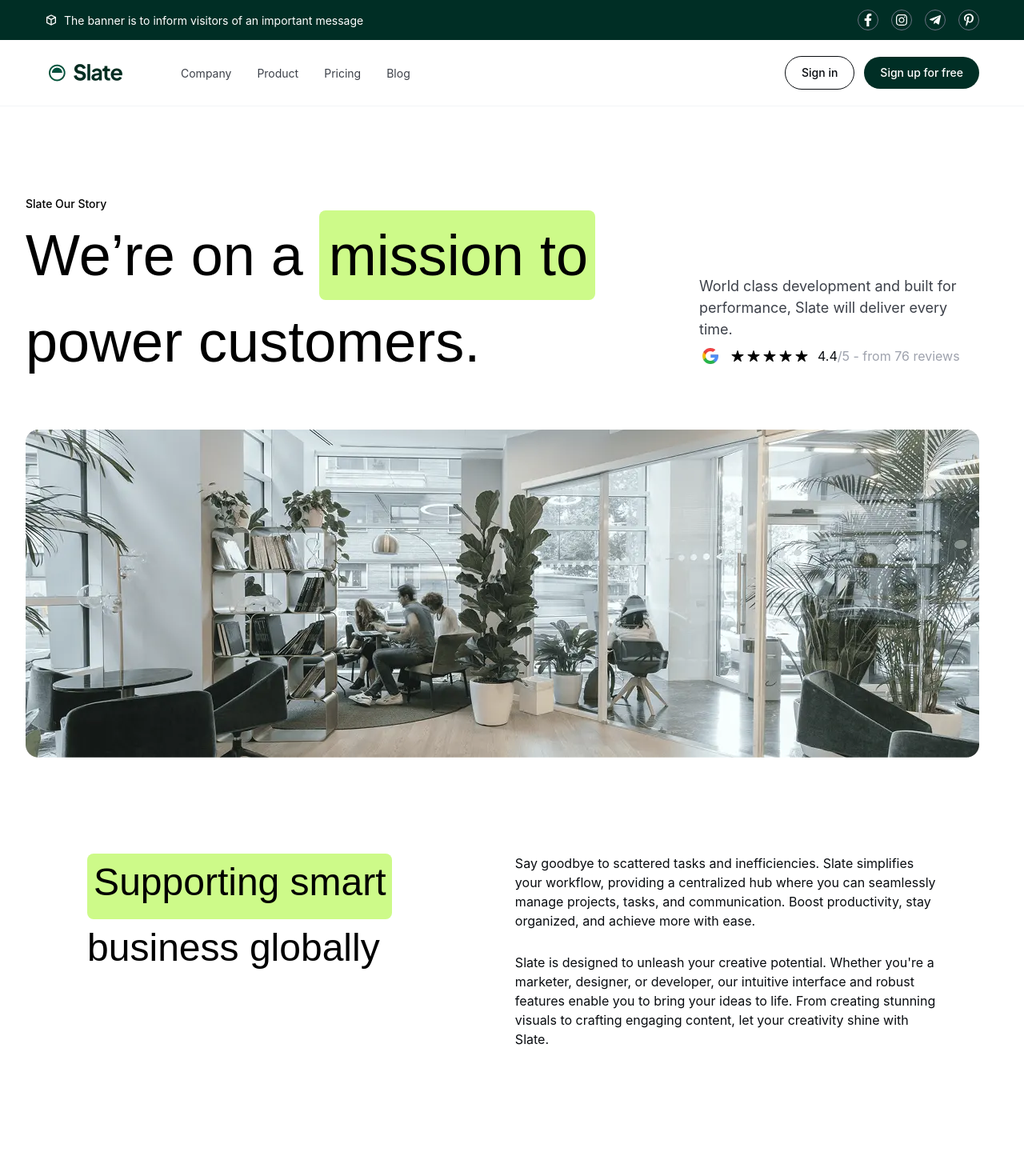
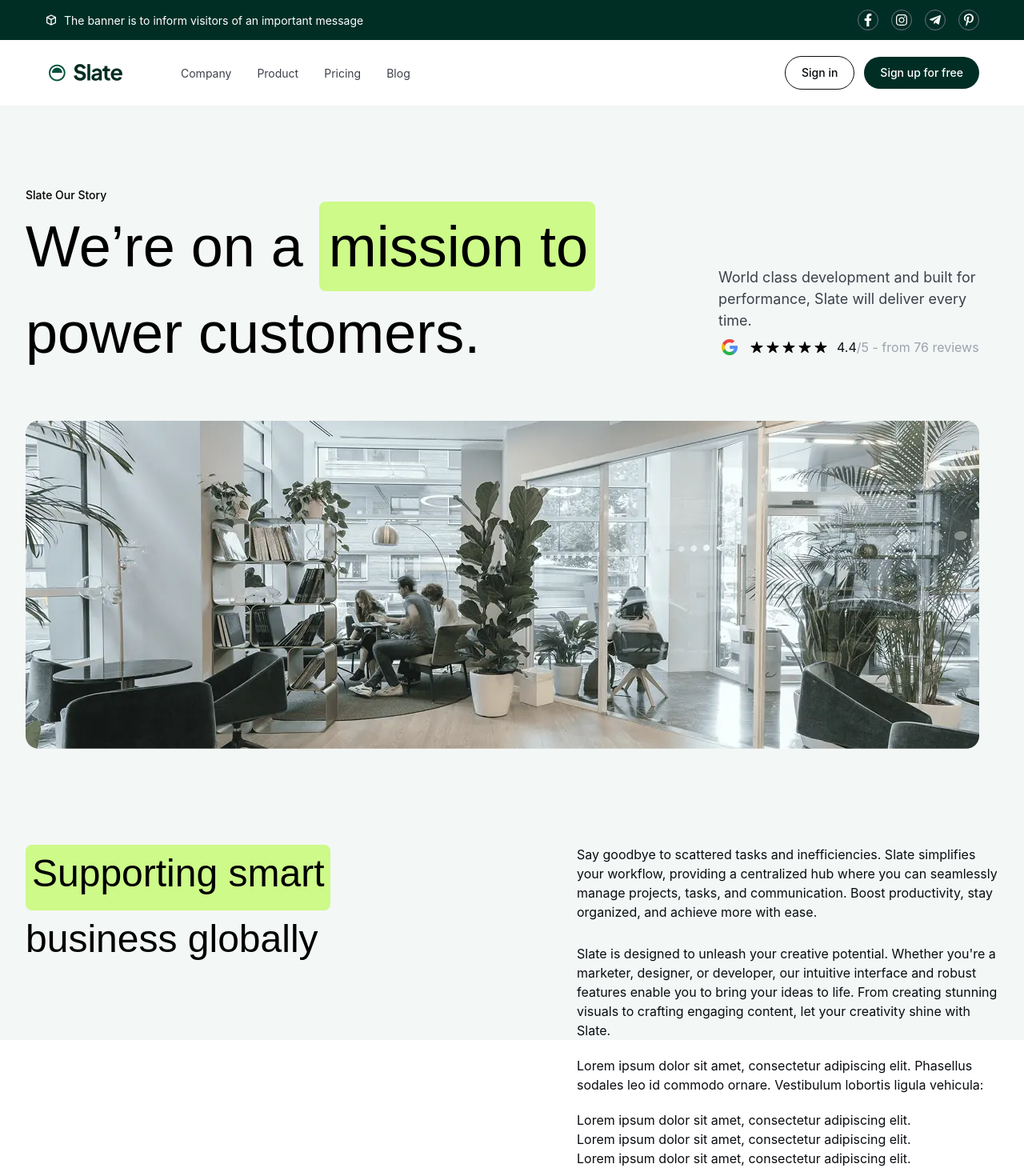
Before and after one commit to afsarRiyad/Group-Project, a React (Vite) app: page /Company in a window 1280 px wide. Shown: the top 1470 px of the page at 80% size. Built offline with nearby package versions, Linux system fonts and the light colour scheme; a web font is replaced by a local one.

Commit message:
fix design

```diff
--- a/src/App.jsx
+++ b/src/App.jsx
@@ -5,7 +5,6 @@
 import Product from "./pages/Product";
 import Pricing from "./pages/Pricing";
 import { CompanyLayout } from "./pages/Company/CompanyLayout";
-import { Company } from "./pages/Company/Company";
 import Regestration from "./components/Regestration";
 import Login from "./components/Login";
 
@@ -20,7 +19,6 @@
         <Route path='/product' element={<Product />} />
         <Route path="/pricing" element={<Pricing />} />
         <Route path="/Company" element={<CompanyLayout />} />
-        <Route path="/Company" element={<Company />} />
         <Route path='/registration' element={<Regestration/>} />
         <Route path='/login' element={<Login/>} />
         <Route path='/blog' element={<BlogPage />} />
--- a/src/pages/Company/CompanyLayout.jsx
+++ b/src/pages/Company/CompanyLayout.jsx
@@ -14,10 +14,9 @@
 export const CompanyLayout = () => {
   return (
     <>
-
-
-    <Container>
-        <div className='main max-w-[1192px] flex justify-between mt-[111px]'>
+<div className='bg-[#F3F7F6] pt-25'>
+        <Container>
+        <div className=' flex justify-between '>
             <div className=''>
                 <h4 className='font-inter text-[14px] font-medium '>Slate Our Story </h4>
                 <h3 className='text-[72px] font-archivo font-medium '>We’re on a <span className='bg-green pt-4 pb-4 pl-[12px] pr-[9px] rounded-lg'>mission to</span></h3>
@@ -42,7 +41,7 @@
         </div>
         {/* 2nd part > "Supporting smart */}
 
-        <div className='flex justify-around'>
+        <div className='flex justify-between'>
             <div className='text-[48px] font-archivo font-medium'>
                 <h3 className='bg-green pl-2 pb-[10px] pr-[7px] rounded-lg'>Supporting smart </h3>
                 <h3 className=''>business globally</h3>
@@ -52,14 +51,15 @@
                 <p className='w-[530px]'>Slate is designed to unleash your creative potential. Whether you're a  marketer, designer, or developer, our intuitive interface and robust features enable you to bring your ideas to life. From creating stunning visuals to crafting engaging content, let your creativity shine with Slate.</p>
             </div>
         </div>
+    </Container>
+</div>
+
         {/* Others All Section */}
-
         <Creative/>
         <Business/>
         <Slate/>
         <Team/>
         <Offices/>
-    </Container>
     </>
   )
 }
--- a/src/pages/Company/Creative.jsx
+++ b/src/pages/Company/Creative.jsx
@@ -1,11 +1,25 @@
 import CompanyBanner1 from '../../assets/images/Company_pic/CompanyBanner1.webp'
 import Sign from '../../assets/images/Company_pic/Sign.webp'
 import { FaRegArrowAltCircleRight } from "react-icons/fa";
+import Container from '../../components/layouts/Container';
 
 export const Creative = () => {
   return (
     <>
-    <div className="main flex justify-center mt-[157px] mb-[120px]">
+            <Container className='pb-40'>
+            <div className='flex flex-col gap-5 justify-self-end  pt-5'>
+                <span className='max-w-[527px] font-inter text-[16px]  font-normal text-[#090C10]'>
+                    Lorem ipsum dolor sit amet, consectetur adipiscing elit. Phasellus
+                     sodales leo id commodo ornare. Vestibulum lobortis ligula vehicula:
+                </span>
+                <span className='max-w-[427px] font-inter text-[16px]  font-normal text-[#090C10]'>
+                    Lorem ipsum dolor sit amet, consectetur adipiscing elit.
+                     Lorem ipsum dolor sit amet, consectetur adipiscing elit.
+                     Lorem ipsum dolor sit amet, consectetur adipiscing elit.
+                </span>
+            </div>
+        </Container>
+    <Container className="main flex justify-center  mb-[160px]">
          <div>
             <h6 className="font-inter font-medium text-[14px]">Creative Freedom</h6>
              <h4 className="font-archivo font-medium text-[40px]"><span className='bg-green pl-2 pr-[6px] pb-[9px] rounded-lg'>Build a solution</span> that wins</h4>
@@ -31,7 +45,7 @@
          <div>
             <img src={CompanyBanner1} alt="CompanyBanner1" />
          </div>
-    </div>
+    </Container>
 
 
     </>
--- a/src/pages/Company/Offices.jsx
+++ b/src/pages/Company/Offices.jsx
@@ -9,9 +9,9 @@
 export const Offices = () => {
   return (
     <>
-    <Container>
-
-              <div className="main mb-[150px]">
+   <div className='bg-[#F3F7F6] py-28'>
+      <Container>
+              <div className="main ">
                 <div className="text-center mb-[56px] ">
                   <h6 className="font-inter text-[16px] font-medium">Slate Locations</h6>
                   <h4 className="font-archivo text-[48px] font-medium text-center">
@@ -52,7 +52,7 @@
                 </div>
               </div>
     </Container>
-
+    </div>
     </>
   )
 }
--- a/src/pages/Company/Slate.jsx
+++ b/src/pages/Company/Slate.jsx
@@ -11,11 +11,9 @@
 export const Slate = () => {
   return (
     <>
-
-
-
-    <Container>
-          <div className='main flex justify-between mb-[120px]'>
+    <div className='bg-[#F3F7F6] py-25 flex items-center mb-10'>
+         <Container>
+          <div className='main flex items-center justify-between '>
         <div>
             <h6 className='font-inter font-medium text-[14px] mb-[19px]'>Creative Freedom</h6>
             <h4 className='max-w-[340px] font-archivo font-medium text-[48px] bg-green pl-2 pr-[6px] pb-[10px] rounded-lg'>Slate Template</h4>
@@ -39,7 +37,7 @@
     </div>
     </Container>
 
-
+    </div>
     </>
   )
 }
```
